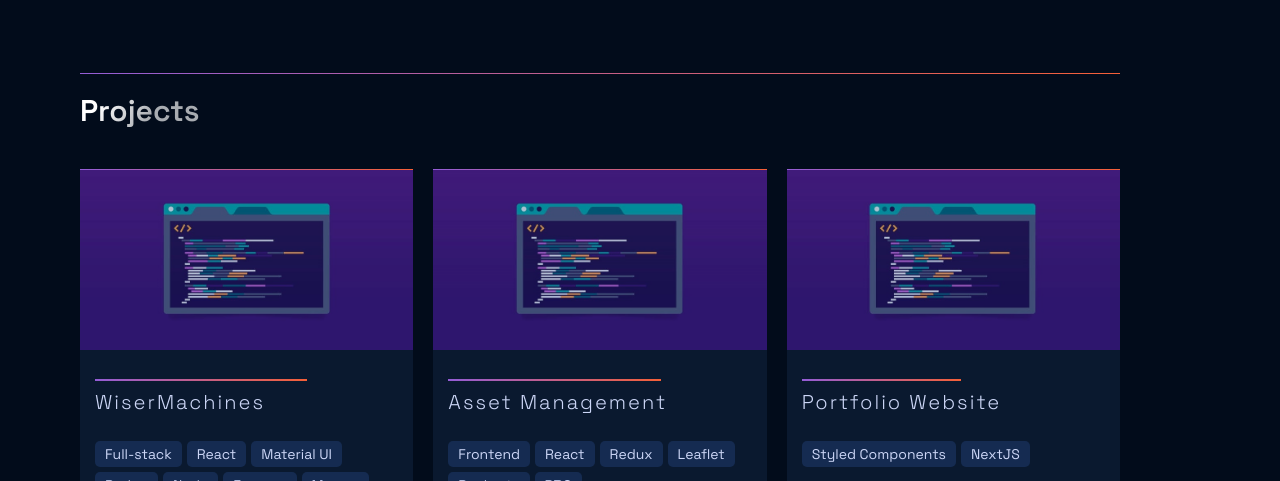
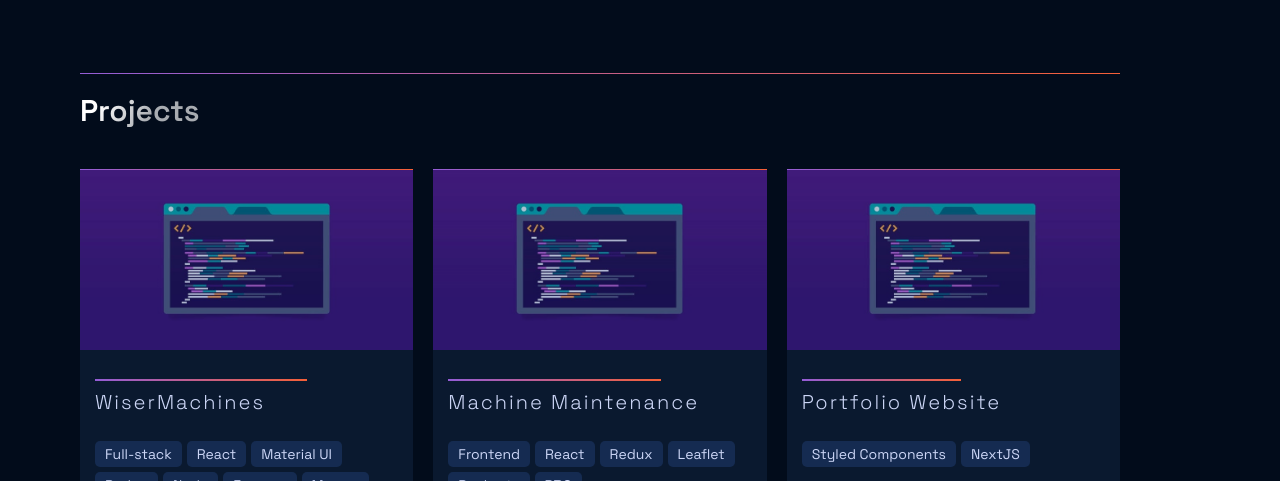
Before and after one commit to tlhysf/portfolio-nextjs, a Next.js app: page / in a window 1280 px wide. Shown: the part 2539-3020 px from the top of the page. Built offline with nearby package versions, Linux system fonts and the light colour scheme; no server answers.

Commit message:
projects updated

```diff
--- a/src/data/projects.js
+++ b/src/data/projects.js
@@ -3,7 +3,8 @@ export const projects = [
     folderName: "wisermachines",
     title: "WiserMachines",
     description: [
-      "A full-stack web app built for digitizing factory shop floors. Its users can be factory personnel with different roles and levels of authorization.",
+      "A full-stack web app built for digitizing factory shop-floors.",
+      "Its users can be factory personnel with different roles and levels of authorization.",
       "The app features several fully responsive dashboards that visualize real-time raw data from machines, and insights about machine performance, up-time & utilization.",
       "Factories are mapped out in terms of workshops, zones, and machines which can be monitored individually and grouped.",
       "Users can schedule work shifts, keep track of production schedules, generate reports, set triggers and thresholds on machine or environment data for alert generation and receive real time push notifications.",
@@ -24,18 +25,13 @@ export const projects = [
     demo: "https://wisermachines-demo-12e0a.web.app/",
   },
   {
-    folderName: "sedenius-hideimagestemporary",
-    title: "Asset Management",
+    folderName: "sedenius",
+    title: "Machine Maintenance",
     description: [
-      "A comprehensive asset management and rental application.",
-
-      "Its users can be renting agencies, renters/customers, other agencies or freelancers that can perform maintenance of assets, which can be electronics, hardware tools, vehicles and any other kind of machines/equipment.",
-
-      "Users can track their assets by location and status. Schedule them for rent or maintenance. Plan maintenance tasks, allocate resources, and coordinate with other users.",
-
-      "Users can have roles inside an agency such as admin, manager, employee etc. each can be assigned different level of authorization by admin.",
-
-      "Users can see an overview of schedules, locations and status of their assets. They can create and modify assets, change ownerships, set reminders for events, and create templates for assets, events or tasks.",
+      "This is a comprehensive workspace app for management and rentals of physical assets such as electronics, hardware tools, vehicles and any other kind of machines/equipment that can be monitored via IoT sensors.",
+      "Renting agencies, renters/customers and freelancers can track their rented or owned assets by location and status, schedule them for rent or maintenance.",
+      "Rental agency staff can collaboratively work on internal operations such as task planning and tracking, allocating resources, and reporting problems etc.",
+      "Users can have roles inside an agency such as admin, manager, employee etc. each can be assigned a different level of authorization by admin.",
     ],
     tags: ["Frontend", "React", "Redux", "Leaflet", "Recharts", "RBC"],
   },
@@ -54,8 +50,7 @@ export const projects = [
     folderName: "devlink",
     title: "MERN Social Media App",
     description: [
-      "This was a personal project. Its a full-stack app build in MERN featuring basic functionalities of a social media platform.",
-      "Such as: User authentication, CRUD operations (user profiles, posts, likes, comments etc.), Error response handling, Server-side form validation, and Responsiveness.",
+      "This was a personal project. It's a full-stack app build in MERN featuring basic functionalities of a social media platform. Such as: User authentication, CRUD operations (user profiles, posts, likes, comments etc.), Error response handling, Server-side form validation, and Responsiveness.",
     ],
     tags: [
       "Full-stack",
```
